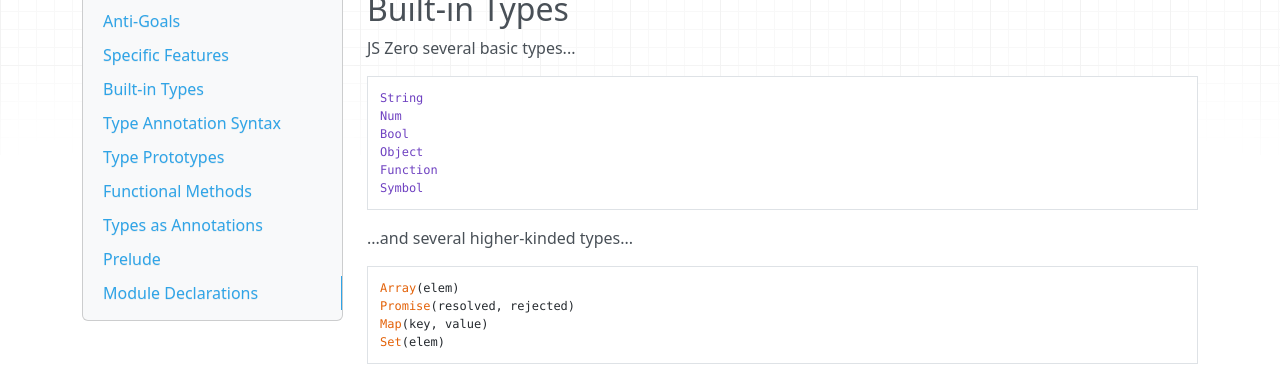
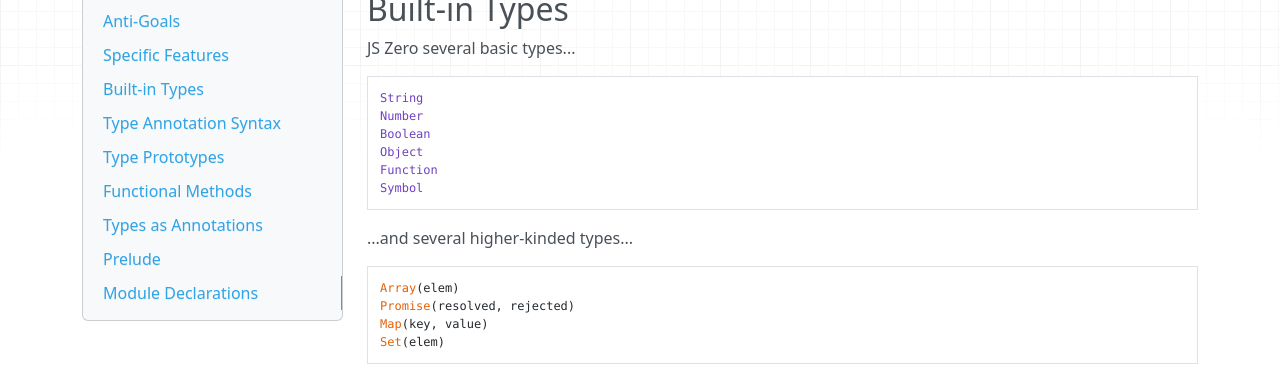
Before and after one commit to js-zero/docs, an MkDocs documentation site: the page built from docs/spec.md, in a window 1280 px wide and 900 px high, scrolled down 936 px. Shown: the part 151-517 px from the top of the window. Built offline with MkDocs 1.6.1, drawn with Linux system fonts in a browser that asks for light colours; nearby versions of some CDN libraries.

Commit message:
Fix type names

````diff
--- a/docs/spec.md
+++ b/docs/spec.md
@@ -45,8 +45,8 @@ JS Zero several basic types...
 
 ```
 String
-Num
-Bool
+Number
+Boolean
 Object
 Function
 Symbol
````
